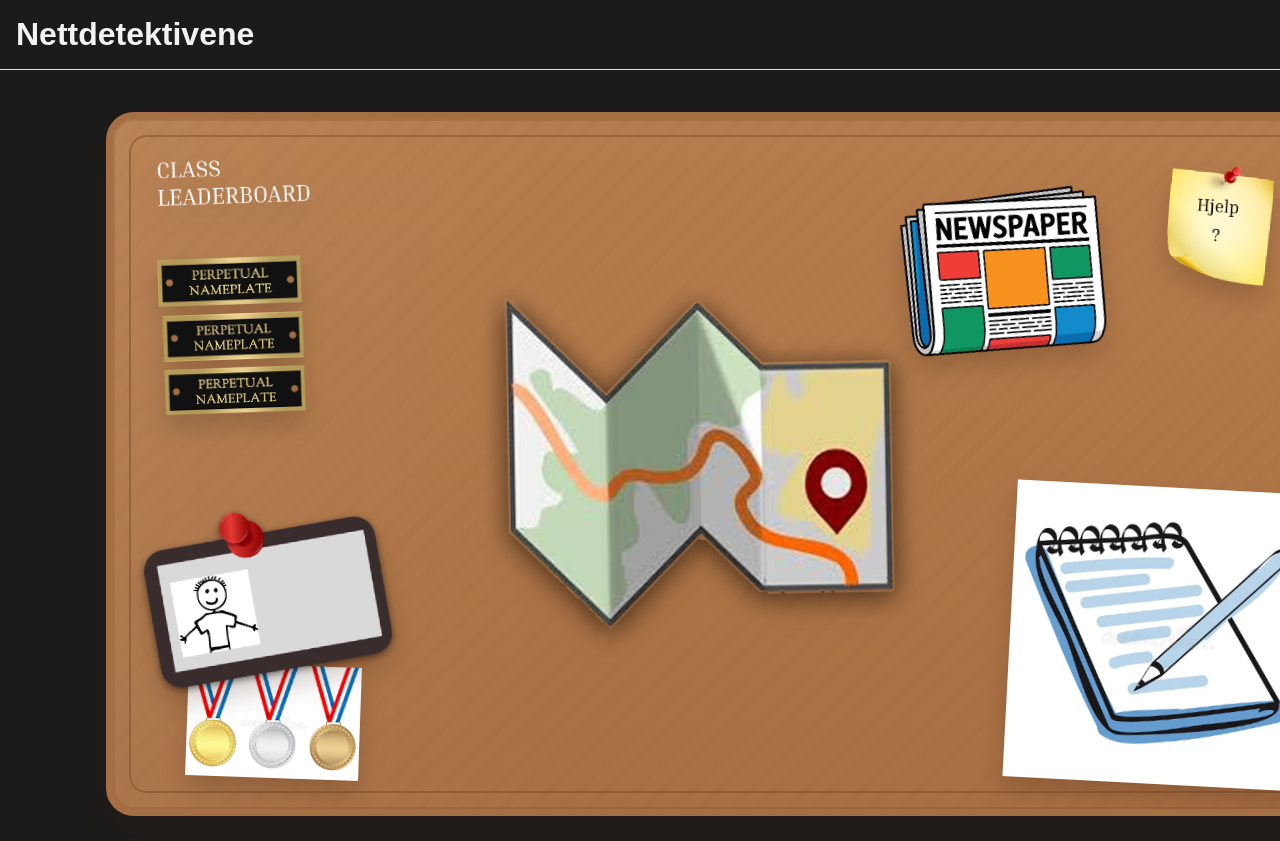
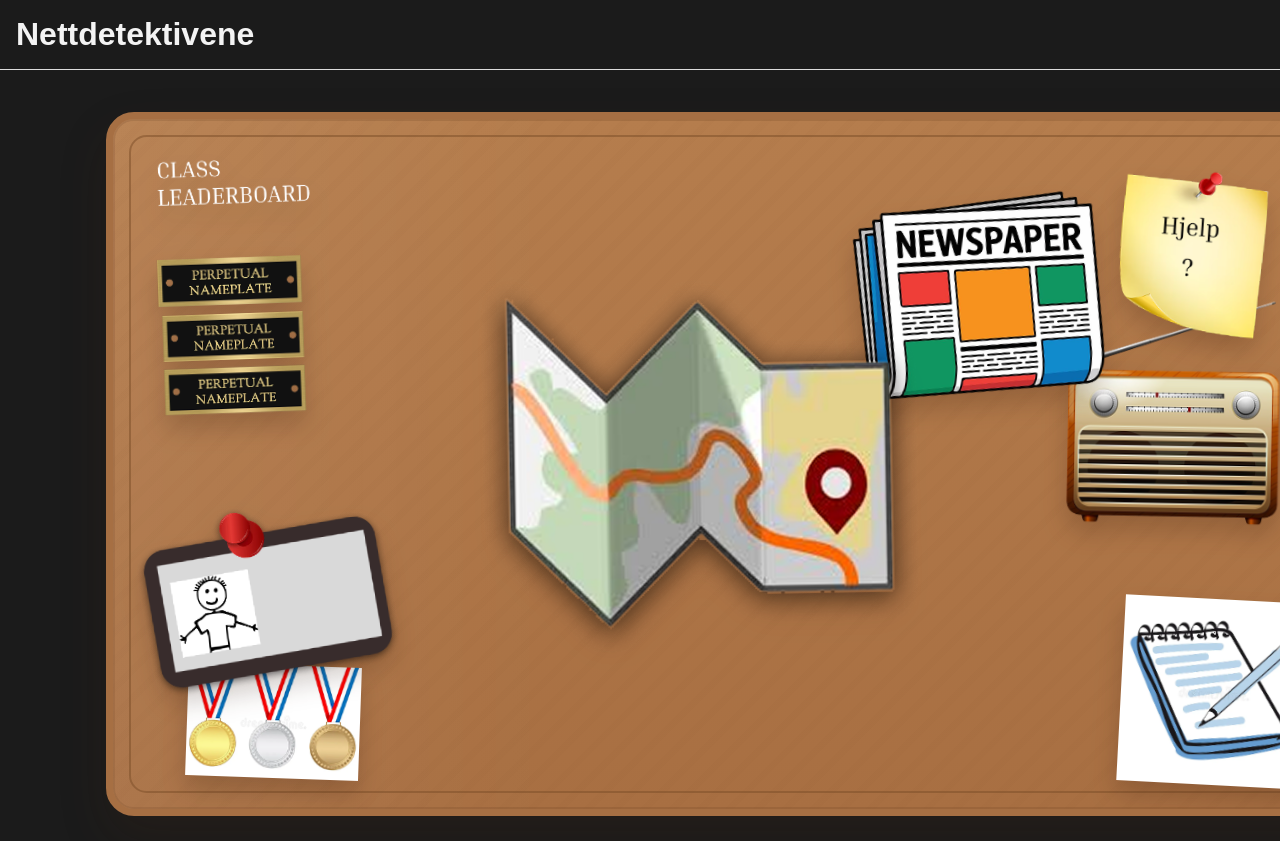
Before and after one commit to moss-flower/nettdetektivene-systemutvkling2, a Nuxt app in the folder frontend/: page /student/home in a window 1280 px wide. Shown: the top 841 px of the page. Built offline with nearby package versions, Linux system fonts and the light colour scheme.

Commit message:
refactor(studentHome): add settings and update pos

```diff
--- a/frontend/app/pages/student/home.vue
+++ b/frontend/app/pages/student/home.vue
@@ -7,6 +7,7 @@ import leaderboardImage from "~/assets/images/Leaderboard.png";
 import medalsImage from "~/assets/images/medals.png";
 import mysteryImage from "~/assets/images/mystery.png";
 import notebookImage from "~/assets/images/notebook.png";
+import settingsImage from "~/assets/images/settings.png";
 
 type StudentHomeItem = {
   id: string;
@@ -81,7 +82,16 @@ const items: StudentHomeItem[] = [
     badge: 'N',
     imagePath: notebookImage,
     rotation: 3,
-  }
+  },
+  {
+    id: 'settings',
+    title: 'Innstillinger',
+    description: 'Endre innstillinger for spillet.',
+    route: '',
+    badge: 'S',
+    imagePath: settingsImage,
+    rotation: 1,
+  },
 ];
 
 const router = useRouter();
@@ -194,27 +204,34 @@ function handleClick(item: StudentHomeItem) {
   top: 19%;
   left: 29%;
   width: 37%;
-  z-index: 1;
+  z-index: 8;
 }
 
 .student-home__item--mystery {
   top: 6%;
   right: 19%;
-  width: 18%;
+  width: 22%;
   z-index: 5;
 }
 
 .student-home__item--help {
   top: 5%;
   right: 5%;
-  width: 11.5%;
+  width: 16%;
   z-index: 6;
 }
 
 .student-home__item--notebook {
   right: 3.5%;
   bottom: 3.5%;
-  width: 24%;
+  width: 15%;
+  z-index: 4;
+}
+
+.student-home__item--settings {
+  right: 3.5%;
+  bottom: 40%;
+  width: 20%;
   z-index: 4;
 }
 
```
Also changed, not shown: frontend/app/assets/images/settings.png (added).
